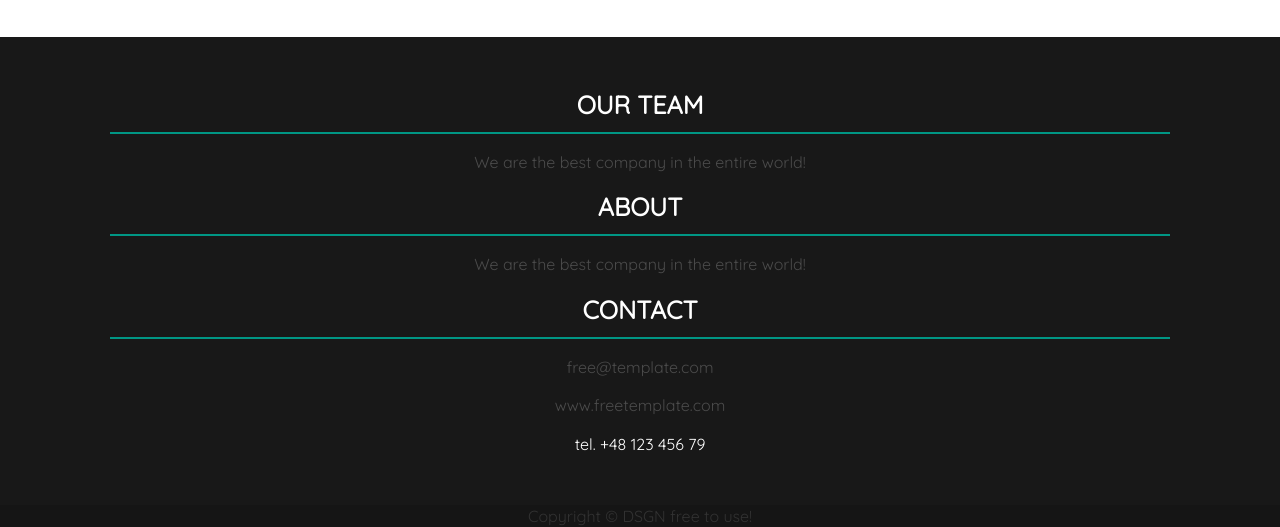
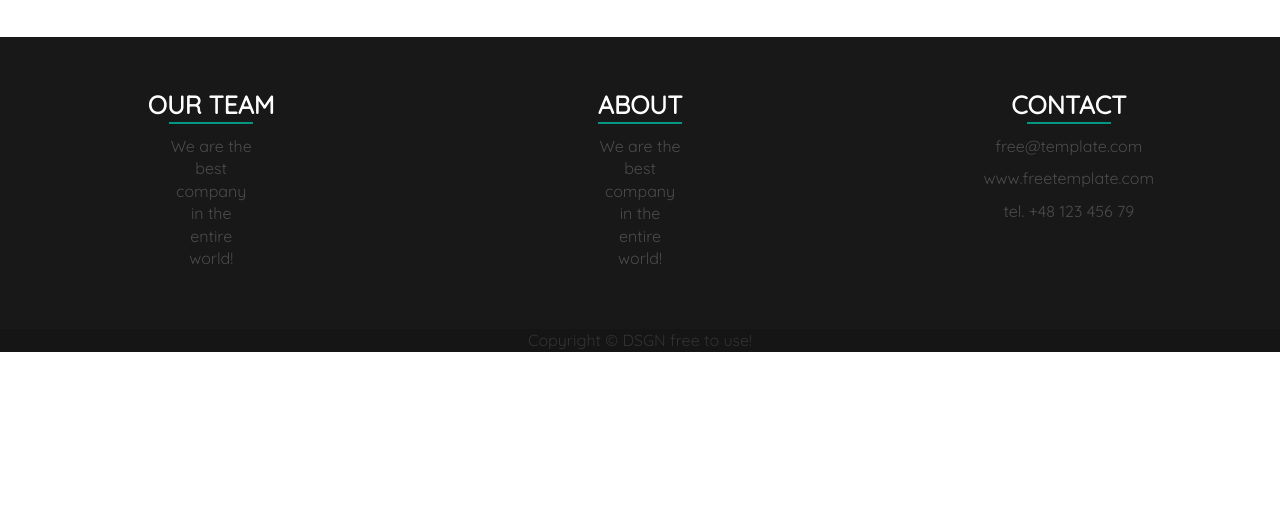
Before and after one commit to heartistizio/weekly-webdev-challenge-8, a plain HTML site: page index.html in a window 1280 px wide. Shown: the part 3777-4304 px from the top of the page. After the commit the page ends 4129 px from the top, so only its background shows below. Drawn offline with nearby package versions, Linux system fonts and the light colour scheme; a script that the page names is missing.

Commit message:
Added WIP Desktop version: Done:     Footer TODO:     Menubar     Section headers     Portfolio     Exact padding and margins

```diff
--- a/css/main.css
+++ b/css/main.css
@@ -465,11 +465,17 @@ h3 {
     text-align: center;
     background: #181818;
     color: #FFFFFF;
+    display: flex;
+    flex-direction: column;
+    justify-content: space-between;
 
 }
 
+
 .main-footer .footer-nav p {
     color: #4B4B4B;
+    margin: 1rem 10%;
+    text-align: center;
 
 }
 
@@ -645,6 +651,28 @@ h3 {
         width: 13%;
     }
 
+    .main-footer .footer-nav {
+        flex-direction: row;
+
+    }
+
+    .main-footer .footer-nav div {
+        width: 33%;
+        text-align: center;
+    }
+
+    .main-footer .footer-nav .our-team p{
+        padding: 0 30%;
+    }
+
+    .main-footer .footer-nav .about p{
+        padding: 0 30%;
+    }
+
+    .main-footer .footer-nav div hr {
+        margin: 0 40%;
+    }
+
 }
 
 /* ==========================================================================
--- a/index.html
+++ b/index.html
@@ -208,22 +208,23 @@
 
     <footer class="main-footer">
         <nav class="footer-nav">
-            <div>
+            <div class="our-team">
                 <h3>Our team</h3>
                 <hr>
                 <p>We are the best company in the entire world!</p>
             </div>
-            <div>
+            <div class="about">
                 <h3>About</h3>
                 <hr>
                 <p>We are the best company in the entire world!</p>
             </div>
-            <div id="contact">
+
+            <div class="contact">
                 <h3>Contact</h3>
                 <hr>
                 <p>free@template.com</p>
                 <p>www.freetemplate.com</p>
-                tel. +48 123 456 79
+                <p>tel. +48 123 456 79</p>
             </div>
 
         </nav>
```
